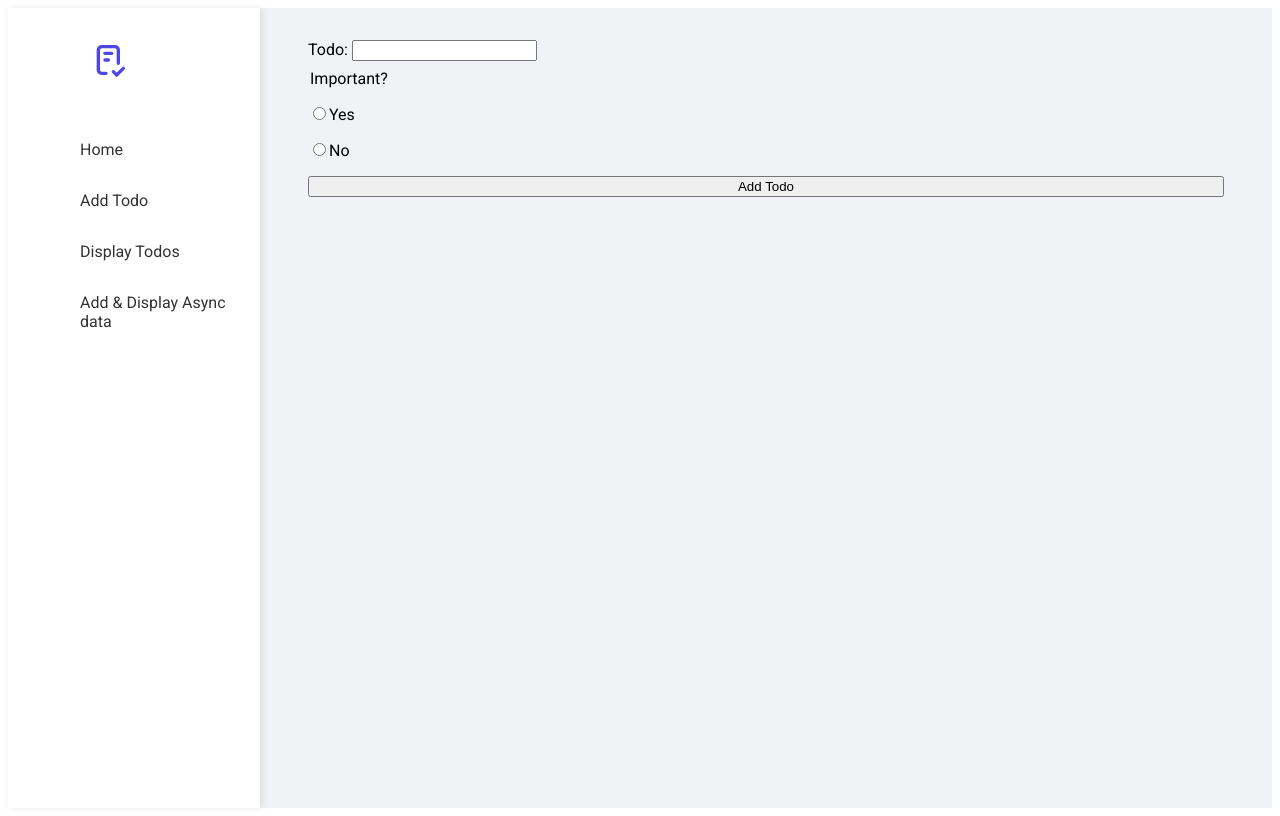
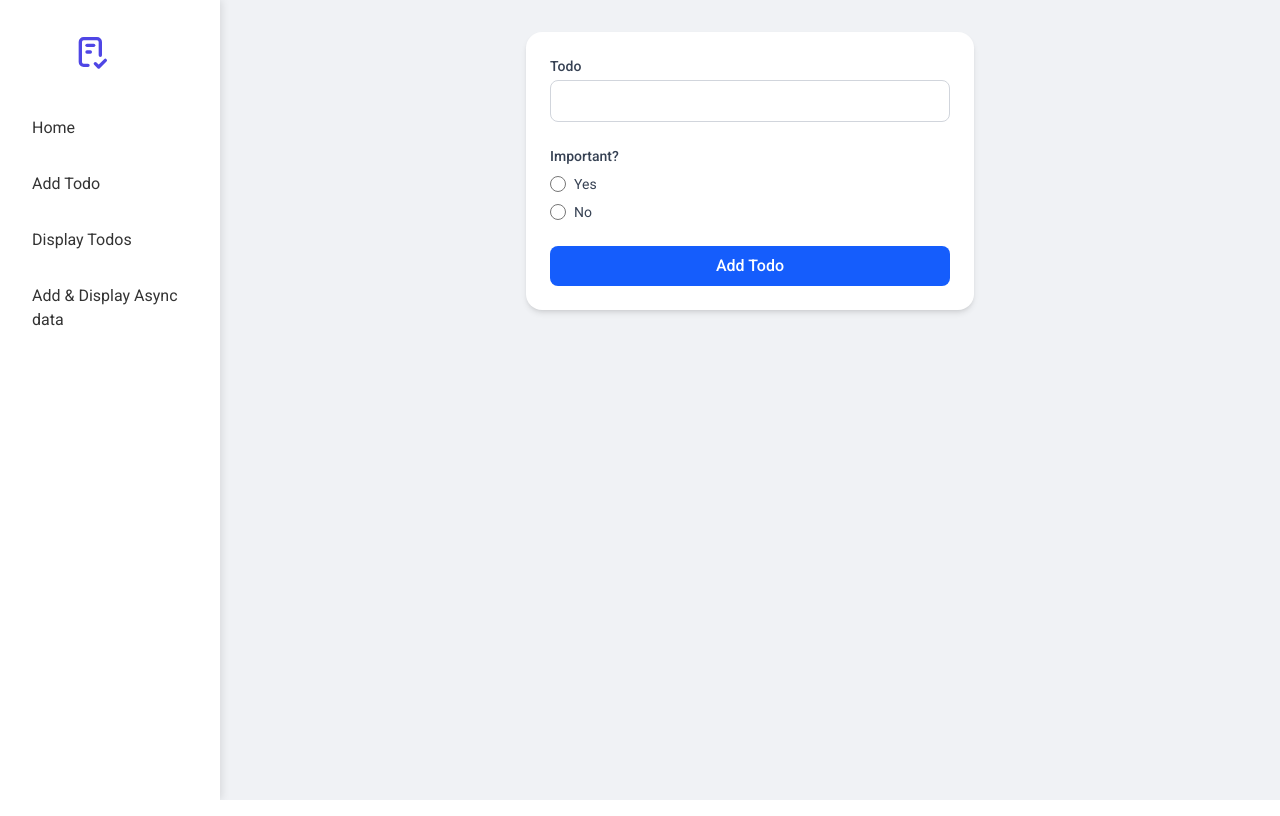
Before and after one commit to eyasq/react_todolist_docker, a React (Vite) app: page /zustand in a window 1280 px wide. Built offline with nearby package versions, Linux system fonts and the light colour scheme.

Commit message:
looks better

```diff
--- a/package.json
+++ b/package.json
@@ -10,11 +10,13 @@
     "preview": "vite preview"
   },
   "dependencies": {
+    "@tailwindcss/vite": "^4.1.12",
     "react": "^19.1.1",
     "react-dom": "^19.1.1",
     "react-hook-form": "^7.62.0",
     "react-icons": "^5.5.0",
     "react-router": "^7.8.1",
+    "react-router-dom": "^7.8.1",
     "uuid": "^11.1.0",
     "zustand": "^5.0.7"
   },
@@ -23,10 +25,13 @@
     "@types/react": "^19.1.10",
     "@types/react-dom": "^19.1.7",
     "@vitejs/plugin-react-swc": "^4.0.0",
+    "autoprefixer": "^10.4.21",
     "eslint": "^9.33.0",
     "eslint-plugin-react-hooks": "^5.2.0",
     "eslint-plugin-react-refresh": "^0.4.20",
     "globals": "^16.3.0",
+    "postcss": "^8.5.6",
+    "tailwindcss": "^4.1.12",
     "vite": "^7.1.2"
   }
 }
--- a/src/components/AddZustandHookForm.jsx
+++ b/src/components/AddZustandHookForm.jsx
@@ -7,7 +7,7 @@ export default function AddZustandHookForm() {
 
   const { register, handleSubmit, formState: { errors }, reset } = useForm();
 
-  const [todo, setTodo] = useState({
+  const [, setTodo] = useState({
     text: "",
     important: null,
     completed: false,
@@ -28,50 +28,68 @@ export default function AddZustandHookForm() {
   }
 
   return (
-    <form onSubmit={handleSubmit(onSubmit)}>
+    <form
+      onSubmit={handleSubmit(onSubmit)}
+      className="max-w-md mx-auto p-6 bg-white rounded-2xl shadow-md space-y-6"
+    >
       <div>
-        <label htmlFor="text">Todo: </label>
+        <label htmlFor="text" className="block text-sm font-medium text-gray-700">
+          Todo
+        </label>
         <input
           type="text"
+          id="text"
           {...register("text", {
             required: "Todo cannot be empty.",
             minLength: { value: 4, message: "Todo must be 4 letters or more!" },
           })}
-          value={todo.text}
-          onChange={(e) => setTodo({ ...todo, text: e.target.value })}
+          className="mt-1 block w-full rounded-lg border border-gray-300 p-2 focus:border-blue-500 focus:ring-2 focus:ring-blue-200 outline-none"
         />
-        {errors.text && <div style={{ color: "red" }}>{errors.text.message}</div>}
+        {errors.text && (
+          <p className="mt-1 text-sm text-red-500">{errors.text.message}</p>
+        )}
       </div>
 
-      <div style={{ display: "flex", flexDirection: "column", gap: "1rem" }}>
-        <legend style={{ textAlign: "left", marginTop: "0.5rem" }}>Important?</legend>
-        <div style={{ textAlign: "left" }}>
+      <fieldset className="space-y-2">
+        <legend className="text-sm font-medium text-gray-700">Important?</legend>
+        <div className="flex items-center gap-2">
           <input
             type="radio"
             id="yes"
             value={true}
-            {...register("important", { required: "You must select whether it's important or not." })}
-            checked={todo.important === true}
-            onChange={() => setTodo({ ...todo, important: true })}
+            {...register("important", {
+              required: "You must select whether it's important or not.",
+            })}
+            className="h-4 w-4 text-blue-600 focus:ring-blue-500"
           />
-          <label htmlFor="yes">Yes</label>
-          {errors.important && <div style={{ color: "red" }}>{errors.important.message}</div>}
+          <label htmlFor="yes" className="text-sm text-gray-700">
+            Yes
+          </label>
         </div>
 
-        <div style={{ textAlign: "left" }}>
+        <div className="flex items-center gap-2">
           <input
             type="radio"
             id="no"
             value={false}
             {...register("important")}
-            checked={todo.important === false}
-            onChange={() => setTodo({ ...todo, important: false })}
+            className="h-4 w-4 text-blue-600 focus:ring-blue-500"
           />
-          <label htmlFor="no">No</label>
+          <label htmlFor="no" className="text-sm text-gray-700">
+            No
+          </label>
         </div>
+        {errors.important && (
+          <p className="mt-1 text-sm text-red-500">{errors.important.message}</p>
+        )}
+      </fieldset>
 
-        <button type="submit">Add Todo</button>
-      </div>
+      <button
+        type="submit"
+        className="w-full rounded-lg bg-blue-600 py-2 px-4 text-white font-medium hover:bg-blue-700 transition-colors"
+      >
+        Add Todo
+      </button>
     </form>
   );
 }
--- a/src/components/Async.Fetch.jsx
+++ b/src/components/Async.Fetch.jsx
@@ -12,23 +12,31 @@ export default function AsyncFetch(){
     useEffect(()=>{
         console.log(posts)
     },[posts])
-    return(
-        <>
-            <button onClick={()=>handleClick()}>Load Async Posts</button>
-            {loading && <div>Loading Posts...</div>}
-            <div>
-                <ul>
-                    {posts.map((post)=>
-                    (
-                        <div key={post.id}>
-                    <p style={{fontWeight:"bold"}}> {post.title}</p>
-                    <p><span>Posted by User: {post.id}</span></p>
-                    <p>{post.body}</p>
-                    <hr />
-                    </div>
-                    ))}
-                </ul>
-            </div>
-            </>
-    )
+return (
+    <div className="max-w-3xl mx-auto mt-6 space-y-4">
+      <button
+        onClick={handleClick}
+        className="px-4 py-2 bg-blue-600 text-white font-medium rounded-lg hover:bg-blue-700 transition"
+      >
+        Load Async Posts
+      </button>
+
+      {loading && (
+        <div className="text-gray-600 font-medium mt-2">Loading Posts...</div>
+      )}
+
+      <div className="space-y-4 mt-4">
+        {posts.map((post) => (
+          <div
+            key={post.id}
+            className="p-4 bg-white rounded-2xl shadow-md border border-gray-200"
+          >
+            <p className="font-bold text-lg mb-1">{post.title}</p>
+            <p className="text-sm text-gray-500 mb-2">Posted by User: {post.id}</p>
+            <p className="text-gray-700">{post.body}</p>
+          </div>
+        ))}
+      </div>
+    </div>
+  );
 }
--- a/src/components/DisplayZustand.jsx
+++ b/src/components/DisplayZustand.jsx
@@ -8,24 +8,39 @@ export default function DisplayZustand(){
         localStorage.removeItem(id)
         deleteTodo(id)
     }
-return(
+ return (
+    <div className="max-w-md mx-auto mt-6 p-4 bg-white rounded-2xl shadow-md">
+      <p className="text-lg font-semibold mb-4">Current Todos:</p>
+      <ul className="space-y-3">
+        {todos.map((item) => (
+          <li
+            key={item.id}
+            className={`flex items-center justify-between rounded-lg px-3 py-2 shadow-sm border
+              ${item.completed ? "text-green-600" : item.important ? "text-red-600" : "text-gray-800"}
+            `}
+          >
+            <span className={item.completed ? "line-through" : ""}>
+              {item.text}
+            </span>
 
-    <>
-    <p>Current Todos:</p>
-    <ul>
-        {todos.map((item)=><li
-        style={{textAlign:"left", color:item.completed? "green":(item.important? "red":"black"),
-        }}
-         key={item.id}>{item.text}
-         <button onClick={()=>{handleDelete(item.id)}}
-
-         style={{fontSize:"0.75rem"}}>X </button>
-         <input type="checkbox"  onChange={()=>checkTodo(item.id)}/>
-         </li>
-        )}
-    </ul>
-    </>
-
-)
+            <div className="flex items-center gap-2">
+              <button
+                onClick={() => handleDelete(item.id)}
+                className="text-xs bg-red-500 text-white px-2 py-1 rounded hover:bg-red-600 transition"
+              >
+                X
+              </button>
+              <input
+                type="checkbox"
+                onChange={() => checkTodo(item.id)}
+                checked={item.completed}
+                className="h-4 w-4 text-blue-600 focus:ring-blue-500"
+              />
+            </div>
+          </li>
+        ))}
+      </ul>
+    </div>
+  );
 
 }
--- a/src/components/Home.jsx
+++ b/src/components/Home.jsx
@@ -1,7 +1,26 @@
-export default function Home(){
-    return(
-        <>
-        Home
-        </>
-    )
+import { useTodosStore } from "../store/store"
+
+export default function Home() {
+  const todos = useTodosStore((state) => state.todos)
+  const completed = todos.filter((t) => t.completed).length
+
+  return (
+    <div className="home">
+      <h1 className="text-2xl font-bold">Welcome back 👋</h1>
+      <div className="mt-4 grid grid-cols-3 gap-4">
+        <div className="p-4 rounded-lg shadow bg-green-100">
+          <p className="text-lg font-semibold">{todos.length}</p>
+          <p>Total Todos</p>
+        </div>
+        <div className="p-4 rounded-lg shadow bg-blue-100">
+          <p className="text-lg font-semibold">{completed}</p>
+          <p>Completed</p>
+        </div>
+        <div className="p-4 rounded-lg shadow bg-yellow-100">
+          <p className="text-lg font-semibold">{todos.length - completed}</p>
+          <p>Pending</p>
+        </div>
+      </div>
+    </div>
+  )
 }
--- a/src/components/Layout.jsx
+++ b/src/components/Layout.jsx
@@ -1,32 +1,12 @@
 import { Outlet } from "react-router";
 import { TbChecklist, TbMenu } from "react-icons/tb";
 import Navigation from "./common/Navigate";
-import { useState,useEffect } from "react";
-import { useTodosStore } from "../store/store";
+import { useState } from "react";
+
 import './styles/Layout.css'
 
 
 export default function Layout(){
-    const addTodo = useTodosStore((state) => state.addTodo);
-//     function grabTodos (){
-//       const allKeys = []
-//       for(let i = 0; i<localStorage.length; i++){
-//         const key = localStorage.key(i);
-//         allKeys.push(key)
-//       }
-//       const todoKeys = allKeys.filter((key)=>key.length==36)
-//       const todos = todoKeys.map(key=>{
-//         const todoString=localStorage.getItem(key)
-//         return JSON.parse(todoString)
-//       })
-//       return todos
-//     }
-//     useEffect(()=>{
-//   console.log("mount")
-//     const todos = grabTodos().filter((todo)=> todo &&  todo.text)
-//     console.log("Storage Todos: ",todos)
-//     todos.map((todo)=>addTodo(todo))
-// }, [])
 
     const [sideBarOpen, setSideBarOpen]=useState(false)
     function handleSideBar(){
--- a/src/index.css
+++ b/src/index.css
@@ -1,68 +1 @@
-/* :root {
-  font-family: system-ui, Avenir, Helvetica, Arial, sans-serif;
-  line-height: 1.5;
-  font-weight: 400;
-
-  color-scheme: light dark;
-  color: rgba(255, 255, 255, 0.87);
-  background-color: #242424;
-
-  font-synthesis: none;
-  text-rendering: optimizeLegibility;
-  -webkit-font-smoothing: antialiased;
-  -moz-osx-font-smoothing: grayscale;
-}
-
-a {
-  font-weight: 500;
-  color: #646cff;
-  text-decoration: inherit;
-}
-a:hover {
-  color: #535bf2;
-}
-
-body {
-  margin: 0;
-  display: flex;
-  place-items: center;
-  min-width: 320px;
-  min-height: 100vh;
-}
-
-h1 {
-  font-size: 3.2em;
-  line-height: 1.1;
-}
-
-button {
-  border-radius: 8px;
-  border: 1px solid transparent;
-  padding: 0.6em 1.2em;
-  font-size: 1em;
-  font-weight: 500;
-  font-family: inherit;
-  background-color: #1a1a1a;
-  cursor: pointer;
-  transition: border-color 0.25s;
-}
-button:hover {
-  border-color: #646cff;
-}
-button:focus,
-button:focus-visible {
-  outline: 4px auto -webkit-focus-ring-color;
-}
-
-@media (prefers-color-scheme: light) {
-  :root {
-    color: #213547;
-    background-color: #ffffff;
-  }
-  a:hover {
-    color: #747bff;
-  }
-  button {
-    background-color: #f9f9f9;
-  }
-} */
+@import "tailwindcss"
--- a/src/main.jsx
+++ b/src/main.jsx
@@ -2,7 +2,6 @@ import { StrictMode } from 'react'
 import { createRoot } from 'react-dom/client'
 import { createBrowserRouter, RouterProvider } from 'react-router'
 import './index.css'
-import App from './App.jsx'
 import DisplayZustand from './components/DisplayZustand.jsx'
 import AsyncFetch from './components/Async.Fetch.jsx'
 import AddZustandHookForm from './components/AddZustandHookForm.jsx'
--- a/vite.config.js
+++ b/vite.config.js
@@ -1,7 +1,10 @@
 import { defineConfig } from 'vite'
 import react from '@vitejs/plugin-react-swc'
+import tailwindcss from '@tailwindcss/vite'
 
 // https://vite.dev/config/
 export default defineConfig({
-  plugins: [react()],
+  plugins: [react(),
+    tailwindcss(),
+  ],
 })
```
Also changed, not shown: src/App.css (deleted, +0 -40 lines), 2 other files (tests, documents, lock files or other folders).
